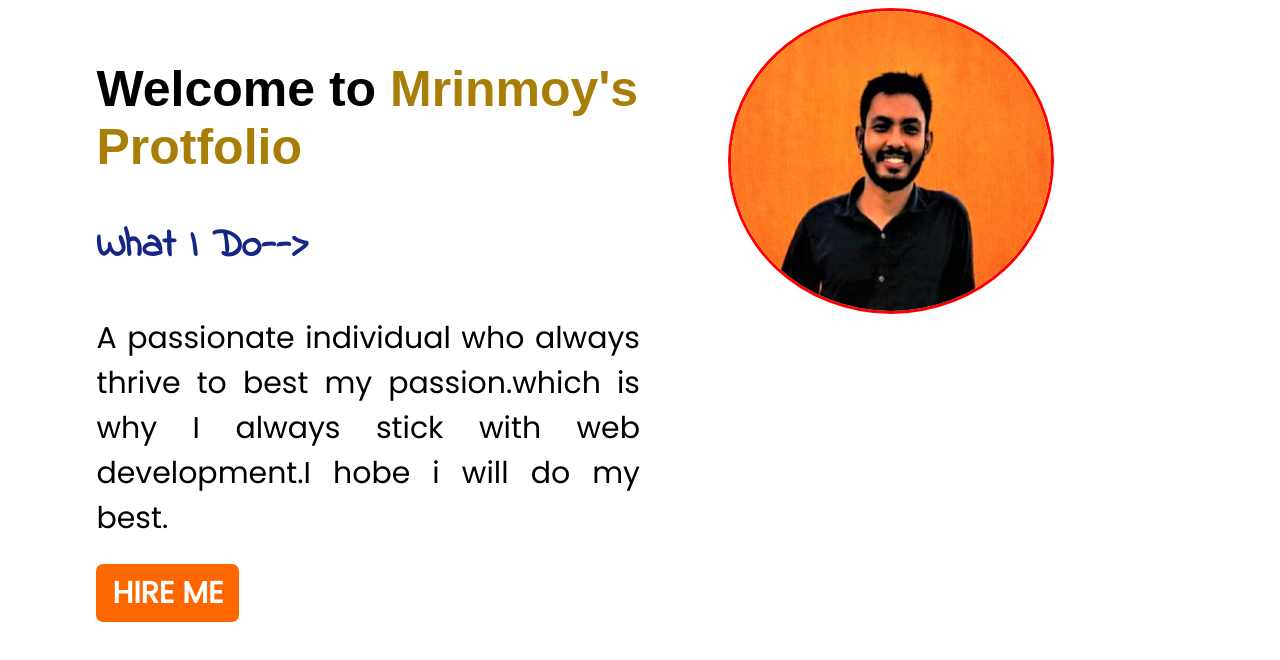
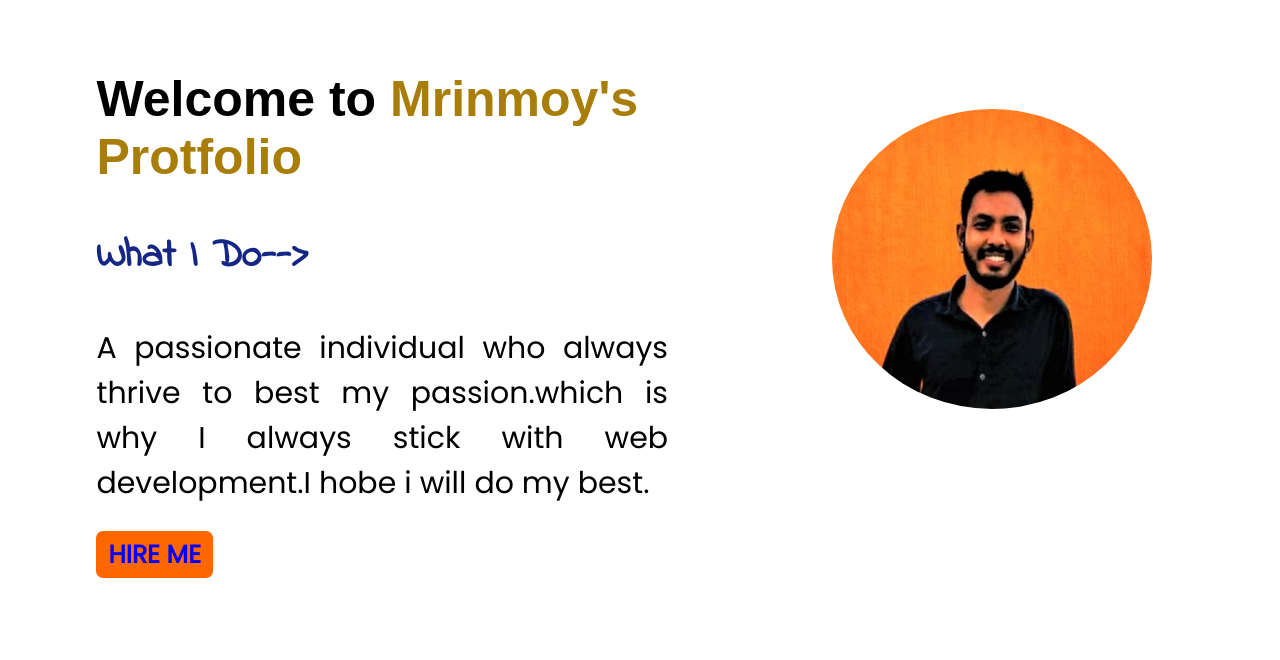
Before and after one commit to MrinmoyBaust98/Protfolio, a plain HTML site: page index.html in a window 1280 px wide. Drawn offline with Linux system fonts and the light colour scheme; a web font is replaced by a local one.

Commit message:
2nd update

```diff
--- a/index.html
+++ b/index.html
@@ -29,8 +29,8 @@
             </p>
             <a class="find_me" href="https://www.linkedin.com/in/mrinmoy-roy-5a73b5216/" target="blank">HIRE ME</a>
         </div>
-        <div class="hulf-part">
-            <img src="picture/propic/pro_pic2.jpg" alt="My picture">
+        <div class="hulf-part1">
+            <img id="size" src="picture/propic/pro_pic2.jpg" alt="My picture">
         </div>
     </section>
 </body>
--- a/style.css
+++ b/style.css
@@ -6,7 +6,6 @@ body{
 h1{
     font-family: 'Otomanopee One', sans-serif;
     font-size: 50px;
-    padding-top: 10px;
 }
 h3{
     font-family: 'Indie Flower', cursive;
@@ -18,14 +17,19 @@ section{
     display: flex;
 }
 .hulf-part{
-    width: 50%;
+    width: 65%;
     padding-left: 7%;
+    padding-top: 20px;
 }
-.hulf-part img{
+.hulf-part1 img{
     border-radius: 50%;
     height: 300px;
     width: 320px;
-    border: red solid 3px;
+}
+.hulf-part1{
+    width: 50%;
+    padding-left: 13%;
+    padding-top: 8%;
 }
 .hilight_name{
     color: rgb(168, 126, 9);
@@ -36,10 +40,10 @@ section{
 }
 .find_me{
     text-decoration: none;
-    font-size: 30px;
+    font-size: 25px;
     font-weight: bolder;
-    color: white;
+    color: blue;
     background: #FE6700;
-    padding: 8px 16px;
+    padding: 6px 12px;
     border-radius: 7px;
 }
```
